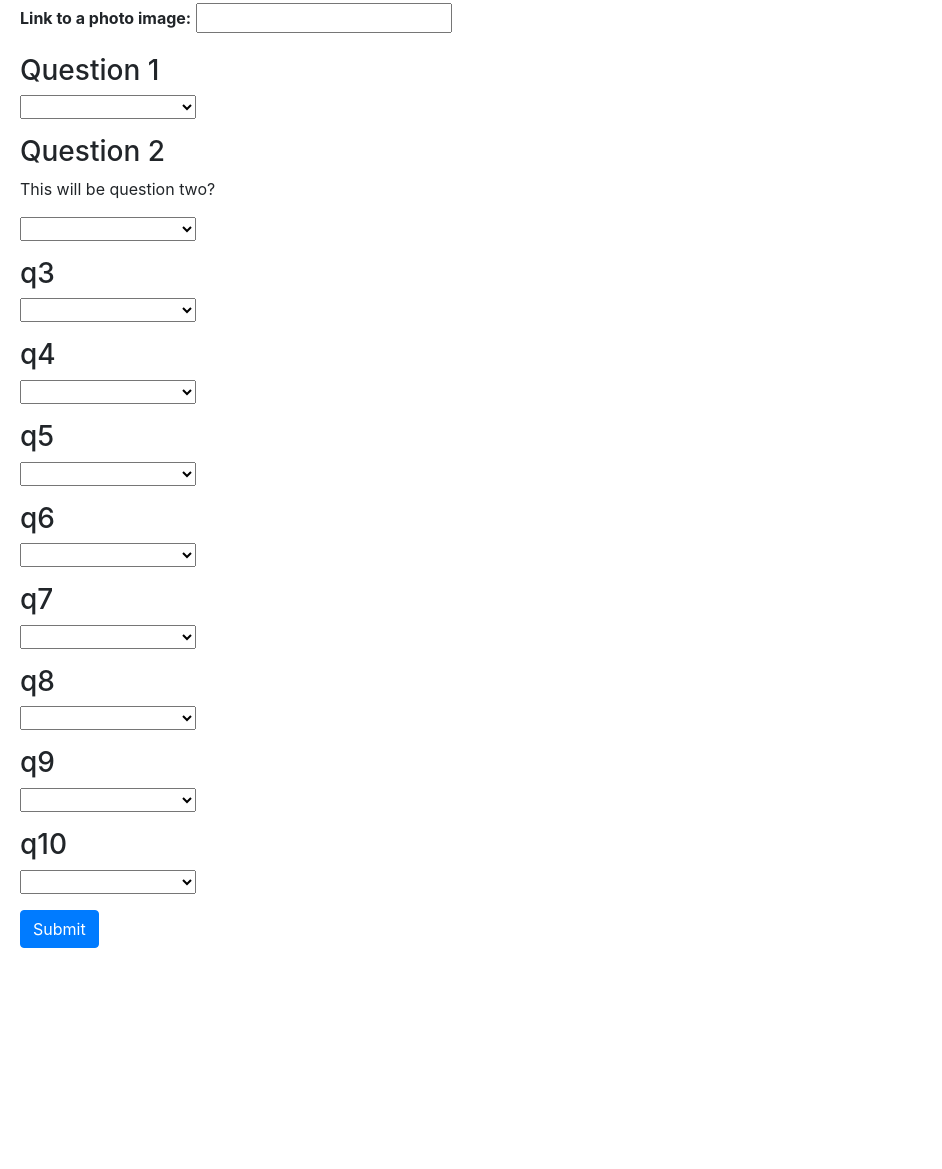
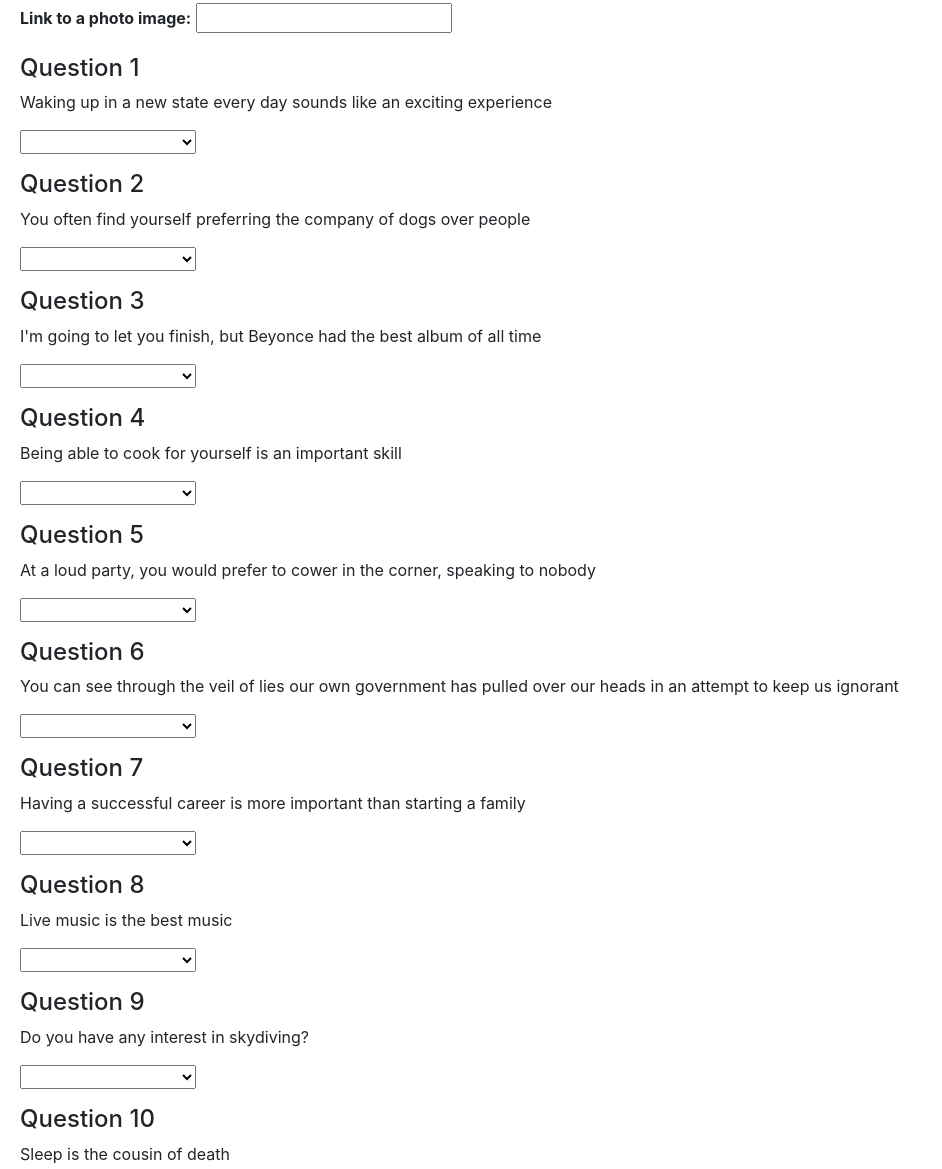
Before and after one commit to Djn94/BuddyBrowser, a website: page Questions.html in a window 1280 px wide. Shown: the part 518-1687 px from the top of the page, without its empty margins (0-942 px from the left). Before the commit the page ends 1486 px from the top, so only its background shows below. Drawn offline with nearby package versions, Linux system fonts and the light colour scheme.

Commit message:
working on sending the data from survey to server

```diff
--- a/Questions.html
+++ b/Questions.html
@@ -8,7 +8,7 @@
     <title>BuddyBrowser Questionairre</title>
     <link rel="stylesheet" href="https://maxcdn.bootstrapcdn.com/bootstrap/4.0.0/css/bootstrap.min.css">
     <link rel="stylesheet" href="https://stackpath.bootstrapcdn.com/font-awesome/4.7.0/css/font-awesome.min.css">
-    <script src="https://code.jquery.com/jquery.js"></script>
+    <script src="https://ajax.googleapis.com/ajax/libs/jquery/3.4.0/jquery.min.js"></script>
     <script src="https://maxcdn.bootstrapcdn.com/bootstrap/4.0.0/js/bootstrap.min.js"></script>
 </head>
 
@@ -38,7 +38,8 @@
                 <input type="text" id="photo">
             </div>
             <div class="form-group">
-                <h3> Question 1 </h3>
+                <h4> Question 1 </h4>
+                <p>Waking up in a new state every day sounds like an exciting experience</p>
                 <select class="chosen" id="q1">
                     <option value></option>
                     <option value="1">1 (strongly disagree)</option>
@@ -50,8 +51,8 @@
 
             </div>
             <div class="form-group">
-                <h3> Question 2</h3>
-                <p>This will be question two? </p>
+                <h4> Question 2</h4>
+                <p> You often find yourself preferring the company of dogs over people </p>
                 <select class="chosen" id="q2">
                     <option value></option>
                     <option value="1">1 (strongly disagree)</option>
@@ -63,7 +64,8 @@
 
             </div>
             <div class="form-group">
-                <h3> q3 </h3>
+                <h4> Question 3 </h4>
+                <p>I'm going to let you finish, but Beyonce had the best album of all time</p>
                 <select class="chosen" id="q3">
                     <option value></option>
                     <option value="1">1 (strongly disagree)</option>
@@ -75,7 +77,8 @@
 
             </div>
             <div class="form-group">
-                <h3> q4</h3>
+                <h4> Question 4</h4>
+                <p>Being able to cook for yourself is an important skill</p>
                 <select class="chosen" id="q4">
                     <option value></option>
                     <option value="1">1 (strongly disagree)</option>
@@ -87,7 +90,8 @@
 
             </div>
             <div class="form-group">
-                <h3> q5 </h3>
+                <h4> Question 5 </h4>
+                <p>At a loud party, you would prefer to cower in the corner, speaking to nobody</p>
                 <select class="chosen" id="q5">
                     <option value></option>
                     <option value="1">1 (strongly disagree)</option>
@@ -99,7 +103,10 @@
 
             </div>
             <div class="form-group">
-                <h3> q6 </h3>
+                <h4> Question 6 </h4>
+                <p>You can see through the veil of lies our own government has pulled over our heads in an attempt
+                    to keep us ignorant
+                </p>
                 <select class="chosen" id="q6">
                     <option value></option>
                     <option value="1">1 (strongly disagree)</option>
@@ -111,7 +118,8 @@
 
             </div>
             <div class="form-group">
-                <h3> q7</h3>
+                <h4> Question 7</h4>
+                <p>Having a successful career is more important than starting a family</p>
                 <select class="chosen" id="q7">
                     <option value></option>
                     <option value="1">1 (strongly disagree)</option>
@@ -123,7 +131,8 @@
 
             </div>
             <div class="form-group">
-                <h3> q8 </h3>
+                <h4> Question 8 </h4>
+                <p>Live music is the best music</p>
                 <select class="chosen" id="q8">
                     <option value></option>
                     <option value="1">1 (strongly disagree)</option>
@@ -135,7 +144,8 @@
 
             </div>
             <div class="form-group">
-                <h3> q9 </h3>
+                <h4> Question 9 </h4>
+                <p>Do you have any interest in skydiving?</p>
                 <select class="chosen" id="q9">
                     <option value></option>
                     <option value="1">1 (strongly disagree)</option>
@@ -147,7 +157,8 @@
 
             </div>
             <div class="form-group">
-                <h3> q10 </h3>
+                <h4> Question 10 </h4>
+                <p>Sleep is the cousin of death</p>
                 <select class="chosen" id="q10">
                     <option value></option>
                     <option value="1">1 (strongly disagree)</option>
@@ -159,7 +170,27 @@
 
             </div>
         </form>
-        <button type="submit" class="btn btn-primary submit">Submit</button>
+
+        <button type="submit" class="btn btn-primary submit" id="surveySubmit">Submit</button>
+        <script>
+            $('#surveySubmit').on('click', function (event) {
+                console.log('under this is q1')
+                console.log($('q1'))
+                console.log($('name'))
+
+                console.log($('imgurl'))
+
+                const newObject = {
+                    "name": $('name'),
+                    "img": $('imgurl'),
+                    "scores": ['']
+                }
+                console.log('under this is newobject')
+                console.log(newObject)
+                event.preventDefault();
+            }
+            );
+        </script>
     </div>
 </body>
 
--- a/routing/apiRoutes.js
+++ b/routing/apiRoutes.js
@@ -9,10 +9,7 @@ module.exports = function (app) {
         res.json(friendData);
     });
     app.post("/api/friends", function (req, res) {
-        console.log('api accessed')
-        console.log(friendData)
-        console.log(res.json(friendData))
-        console.log(req.body);
+
         friendData.push(req.body);
     });
 
```
Also changed, not shown: index.html (+0 -7 lines), server.js (line endings or trailing spaces).
